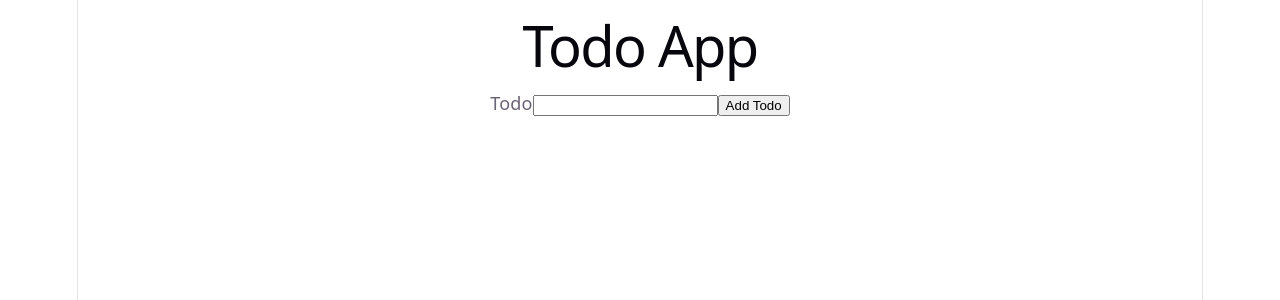
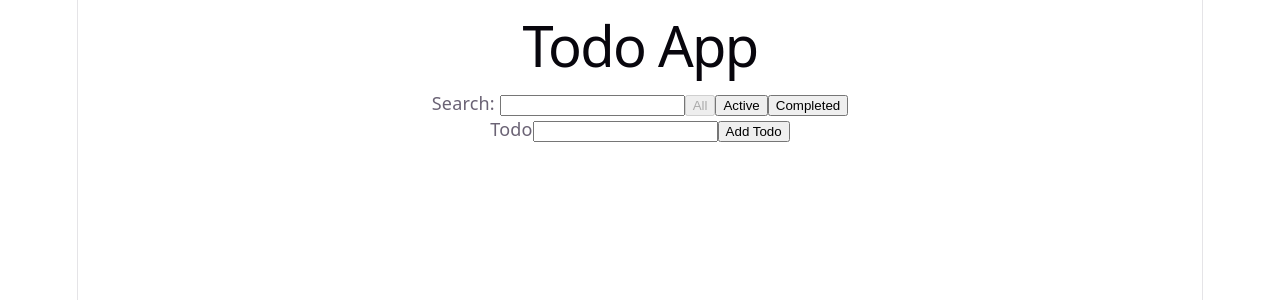
Before and after one commit to lokeshIncubyte/coe-learning-plan, a React (Vite) app in the folder day7/todo-app/: page / in a window 1280 px wide. Shown: the top 300 px of the page. Built offline with nearby package versions, Linux system fonts and the light colour scheme.

Commit message:
day7: [GREEN] feat(todo-view): add context-based filter and deferred search to todo list

```diff
--- a/day7/todo-app/src/App.tsx
+++ b/day7/todo-app/src/App.tsx
@@ -1,15 +1,18 @@
-import { useState } from 'react'
+import { useMemo, useState } from 'react'
 import type { FormEvent } from 'react'
 import { TodoForm } from './components/TodoForm'
 import { TodoList } from './components/TodoList'
+import { TodoToolbar } from './components/TodoToolbar'
+import { TodoViewProvider, useTodoView } from './context/TodoViewContext'
 import type { Todo } from './types/todo'
 import { useTodos } from './hooks/useTodos'
 
 
-function App() {
+function AppBody() {
   const [title, setTitle] = useState('');
   const [editingTodoId, setEditingTodoId] = useState<string | null>(null);
   const [editingTitle, setEditingTitle] = useState('');
+  const { filter, deferredSearch } = useTodoView();
   const { todos, addTodo, toggleTodo, removeTodo, updateTodoTitle } = useTodos();
 
   const handleSubmit = (event: FormEvent<HTMLFormElement>) => {
@@ -41,16 +44,30 @@ function App() {
     setEditingTitle('');
   };
 
+  const visibleTodos = useMemo(() => {
+    const normalizedSearch = deferredSearch.trim().toLowerCase();
+    return todos
+      .filter((todo) => {
+        if (filter === 'active') return !todo.completed;
+        if (filter === 'completed') return todo.completed;
+        return true;
+      })
+      .filter((todo) =>
+        normalizedSearch ? todo.title.toLowerCase().includes(normalizedSearch) : true
+      );
+  }, [deferredSearch, filter, todos]);
+
   return (
     <main>
       <h1>Todo App</h1>
+      <TodoToolbar />
       <TodoForm
         title={title}
         onTitleChange={setTitle}
         onSubmit={handleSubmit}
       />
       <TodoList
-        todos={todos}
+        todos={visibleTodos}
         editingTodoId={editingTodoId}
         editingTitle={editingTitle}
         onEditingTitleChange={setEditingTitle}
@@ -63,4 +80,12 @@ function App() {
   );
 }
 
+function App() {
+  return (
+    <TodoViewProvider>
+      <AppBody />
+    </TodoViewProvider>
+  );
+}
+
 export default App
--- /dev/null
+++ b/day7/todo-app/src/components/TodoToolbar.tsx
@@ -0,0 +1,33 @@
+import { useTodoView } from '../context/TodoViewContext';
+
+export function TodoToolbar() {
+  const { filter, setFilter, search, setSearch, isPending } = useTodoView();
+  return (
+    <section>
+      <label>
+        Search:{' '}
+        <input
+          aria-label="search"
+          value={search}
+          onChange={e => setSearch(e.target.value)}
+        />
+      </label>
+      <button
+        aria-label="all"
+        onClick={() => setFilter('all')}
+        disabled={filter === 'all'}
+      >All</button>
+      <button
+        aria-label="active"
+        onClick={() => setFilter('active')}
+        disabled={filter === 'active'}
+      >Active</button>
+      <button
+        aria-label="completed"
+        onClick={() => setFilter('completed')}
+        disabled={filter === 'completed'}
+      >Completed</button>
+      {isPending && <span>Updating...</span>}
+    </section>
+  );
+}
--- /dev/null
+++ b/day7/todo-app/src/context/TodoViewContext.tsx
@@ -0,0 +1,40 @@
+import { createContext, useContext, useState, useTransition, useDeferredValue, useMemo } from 'react';
+
+interface TodoViewContextProps {
+  filter: 'all' | 'active' | 'completed';
+  setFilter: (filter: 'all' | 'active' | 'completed') => void;
+  search: string;
+  setSearch: (search: string) => void;
+  deferredSearch: string;
+  isPending: boolean;
+}
+
+const TodoViewContext = createContext<TodoViewContextProps | undefined>(undefined);
+
+export function TodoViewProvider({ children }: { children: React.ReactNode }) {
+  const [filter, setFilter] = useState<'all' | 'active' | 'completed'>('all');
+  const [search, setSearch] = useState('');
+  const [isPending, startTransition] = useTransition();
+  const deferredSearch = useDeferredValue(search);
+
+  const value = useMemo(() => ({
+    filter,
+    setFilter,
+    search,
+    setSearch: (s: string) => startTransition(() => setSearch(s)),
+    deferredSearch,
+    isPending,
+  }), [filter, search, deferredSearch, isPending]);
+
+  return (
+    <TodoViewContext.Provider value={value}>
+      {children}
+    </TodoViewContext.Provider>
+  );
+}
+
+export function useTodoView() {
+  const ctx = useContext(TodoViewContext);
+  if (!ctx) throw new Error('useTodoView must be used within a TodoViewProvider');
+  return ctx;
+}
```
